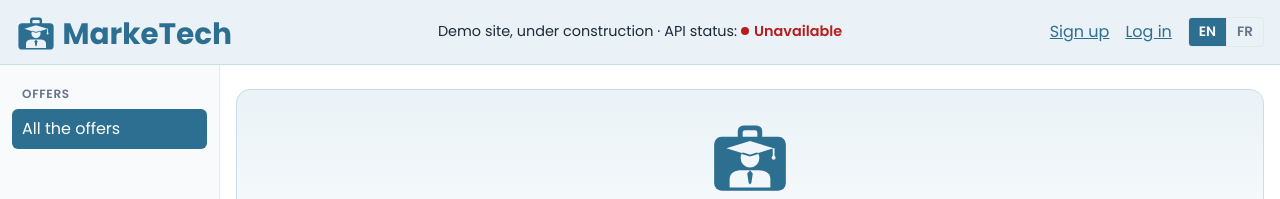
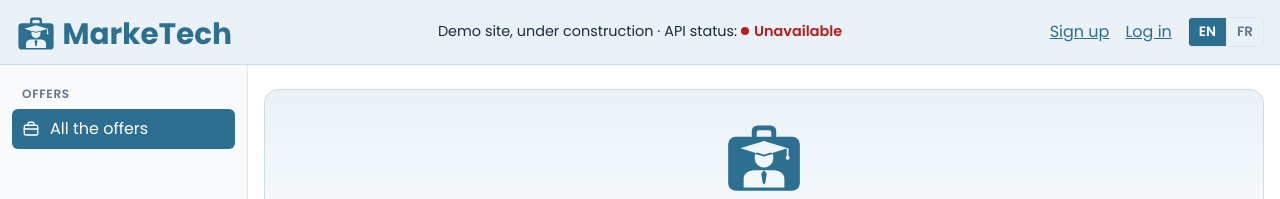
Before and after one commit to DanielGarcia85/MarkeTech, a Vue app in the folder frontend/: page / in a window 1280 px wide. Shown: the top 199 px of the page. Built offline with nearby package versions, Linux system fonts and the light colour scheme; no server answers.

Commit message:
feat(frontend): icons in the side bar, empty states with a drawing, boxed application cards

```diff
--- a/frontend/src/components/AppSidebar.vue
+++ b/frontend/src/components/AppSidebar.vue
@@ -7,8 +7,9 @@
   gets the list of the offers only, so that the pages keep the same layout
   before and after logging in; a logged-in user gets the links of their
   role and their account (the profile, then the e-mail address and the
-  password). One group of links per area of the application;
-  a group gets its links when the pages exist, never before. On a narrow
+  password), each link with a small drawing before it (Icon). One group
+  of links per area of the application; a group gets its links when the
+  pages exist, never before. On a narrow
   window, the bar becomes a strip under the header, where each group keeps
   its title and its links on one line, and wraps as a whole.
 -->
@@ -17,6 +18,7 @@
 import { useI18n } from "vue-i18n";
 
 import { useSession } from "../session";
+import Icon from "./Icon.vue";
 
 const { t } = useI18n();
 const session = useSession();
@@ -26,32 +28,33 @@ const session = useSession();
   <nav class="sidebar" :aria-label="t('nav.label')">
     <div class="block">
       <p class="group">{{ t("nav.offers") }}</p>
-      <RouterLink :to="{ name: 'home' }">{{ t("nav.allOffers") }}</RouterLink>
+      <RouterLink :to="{ name: 'home' }"><Icon name="briefcase" />{{ t("nav.allOffers") }}</RouterLink>
       <RouterLink v-if="session.user?.role === 'employer'" :to="{ name: 'myOffers' }">
-        {{ t("nav.myOffers") }}
+        <Icon name="clipboard" />{{ t("nav.myOffers") }}
       </RouterLink>
       <RouterLink v-if="session.user?.role === 'employer'" :to="{ name: 'receivedApplications' }">
-        {{ t("nav.receivedApplications") }}
+        <Icon name="inbox" />{{ t("nav.receivedApplications") }}
       </RouterLink>
       <RouterLink v-if="session.user?.role === 'candidate'" :to="{ name: 'myApplications' }">
-        {{ t("nav.myApplications") }}
+        <Icon name="send" />{{ t("nav.myApplications") }}
       </RouterLink>
       <RouterLink v-if="session.user?.role === 'candidate'" :to="{ name: 'myFavorites' }">
-        {{ t("nav.myFavorites") }}
+        <Icon name="heart" />{{ t("nav.myFavorites") }}
       </RouterLink>
     </div>
     <div v-if="session.user" class="block">
       <p class="group">{{ t("nav.account") }}</p>
-      <RouterLink :to="{ name: 'profile' }">{{ t("nav.profile") }}</RouterLink>
-      <RouterLink :to="{ name: 'credentials' }">{{ t("nav.credentials") }}</RouterLink>
+      <RouterLink :to="{ name: 'profile' }"><Icon name="user" />{{ t("nav.profile") }}</RouterLink>
+      <RouterLink :to="{ name: 'credentials' }"><Icon name="key" />{{ t("nav.credentials") }}</RouterLink>
     </div>
   </nav>
 </template>
 
 <style scoped>
+/* Wide enough for the longest link, its drawing before it, on one line */
 .sidebar {
   flex: none;
-  width: 220px;
+  width: 248px;
   padding: 20px 12px;
   border-right: 1px solid var(--mt-border);
   background: var(--mt-surface);
@@ -72,14 +75,26 @@ const session = useSession();
   margin-top: 20px;
 }
 
-/* One link per line; the page being shown is marked by the router with
-   the class router-link-active */
+/* One link per line, its drawing before its words, in the muted colour
+   until the link is the current page or under the pointer; the page
+   being shown is marked by the router with the class router-link-active */
 .sidebar a {
-  display: block;
+  display: flex;
+  align-items: center;
+  gap: 10px;
   padding: 8px 10px;
   border-radius: 6px;
   color: var(--mt-text);
   text-decoration: none;
+}
+
+.sidebar a .icon {
+  color: var(--mt-muted);
+}
+
+.sidebar a:hover .icon,
+.sidebar a.router-link-active .icon {
+  color: inherit;
 }
 
 .sidebar a:hover {
--- a/frontend/src/components/ApplicationCard.vue
+++ b/frontend/src/components/ApplicationCard.vue
@@ -77,10 +77,13 @@ const text = useApplicationText();
 </template>
 
 <style scoped>
-/* One application, a rule under each */
+/* One application in a box, as the offers are shown */
 .card {
-  padding: 20px 0;
-  border-bottom: 1px solid var(--mt-border);
+  margin-bottom: 12px;
+  padding: 18px 20px;
+  border: 1px solid var(--mt-border);
+  border-radius: 12px;
+  background: var(--mt-background);
 }
 
 .head {
--- /dev/null
+++ b/frontend/src/components/EmptyState.vue
@@ -0,0 +1,62 @@
+<!--
+  frontend/src/components/EmptyState.vue
+
+  Empty state — what a list shows when it has nothing to show
+  ───────────────────────────────────────────────────────────────────────────
+  Used by the lists of the site (the offers, the favorites, the
+  applications of a candidate, the offers and the applications of an
+  employer) instead of a bare sentence: a drawing (Icon) in a disc of the
+  light blue, the sentence of the page under it and, when the page gives
+  one in the slot, a link to the place where the list gets filled.
+-->
+
+<script setup lang="ts">
+import Icon, { type IconName } from "./Icon.vue";
+
+defineProps<{
+  icon: IconName;
+  text: string;
+}>();
+</script>
+
+<template>
+  <div class="empty">
+    <span class="disc">
+      <Icon :name="icon" :size="30" />
+    </span>
+    <p class="text">{{ text }}</p>
+    <p v-if="$slots.default" class="action"><slot /></p>
+  </div>
+</template>
+
+<style scoped>
+/* Centred, with air around, in a dashed frame of the light blue */
+.empty {
+  margin: 16px 0;
+  padding: 36px 16px;
+  border: 1px dashed var(--mt-blue-border);
+  border-radius: 12px;
+  text-align: center;
+}
+
+.disc {
+  display: inline-flex;
+  align-items: center;
+  justify-content: center;
+  width: 64px;
+  height: 64px;
+  border-radius: 50%;
+  background: var(--mt-blue-surface);
+  color: var(--mt-blue);
+}
+
+.text {
+  max-width: 480px;
+  margin: 14px auto 0;
+  color: var(--mt-muted);
+}
+
+.action {
+  margin: 12px 0 0;
+}
+</style>
--- /dev/null
+++ b/frontend/src/components/Icon.vue
@@ -0,0 +1,90 @@
+<!--
+  frontend/src/components/Icon.vue
+
+  Icon — one of the small drawings of the site, by its name
+  ───────────────────────────────────────────────────────────────────────────
+  Used by the side bar before each link, and by the empty states of the
+  lists. Line drawings on a 24 × 24 grid, drawn in the colour of the text
+  around them (currentColor), so that they follow the link they sit in.
+  Decorative: hidden from screen readers, the text next to them says it
+  all. The names are typed: a misspelled one is a type error.
+-->
+
+<script lang="ts">
+export type IconName = "briefcase" | "clipboard" | "inbox" | "send" | "heart" | "user" | "key" | "search";
+</script>
+
+<script setup lang="ts">
+withDefaults(
+  defineProps<{
+    name: IconName;
+    // The side of the drawing, in pixels
+    size?: number;
+  }>(),
+  { size: 18 },
+);
+</script>
+
+<template>
+  <svg
+    :width="size"
+    :height="size"
+    viewBox="0 0 24 24"
+    fill="none"
+    stroke="currentColor"
+    stroke-width="1.8"
+    stroke-linecap="round"
+    stroke-linejoin="round"
+    aria-hidden="true"
+    class="icon"
+  >
+    <!-- A case with a handle: the offers -->
+    <g v-if="name === 'briefcase'">
+      <rect x="3" y="7" width="18" height="13" rx="2" />
+      <path d="M8 7V5a2 2 0 0 1 2-2h4a2 2 0 0 1 2 2v2" />
+      <path d="M3 12h18" />
+    </g>
+    <!-- A board with lines: the offers of an employer -->
+    <g v-else-if="name === 'clipboard'">
+      <rect x="5" y="4" width="14" height="17" rx="2" />
+      <path d="M9 4V3h6v1" />
+      <path d="M9 10h6M9 14h6" />
+    </g>
+    <!-- A tray: the applications received -->
+    <g v-else-if="name === 'inbox'">
+      <path d="M5.5 5h13L21 13v6a2 2 0 0 1-2 2H5a2 2 0 0 1-2-2v-6z" />
+      <path d="M3 13h5l2 3h4l2-3h5" />
+    </g>
+    <!-- A paper plane: the applications sent -->
+    <g v-else-if="name === 'send'">
+      <path d="M21 3L10 14" />
+      <path d="M21 3l-7 18-4-7-7-4z" />
+    </g>
+    <!-- A heart: the favorites -->
+    <path v-else-if="name === 'heart'" d="M12 20s-7-4.5-7-10a4 4 0 0 1 7-2.5A4 4 0 0 1 19 10c0 5.5-7 10-7 10z" />
+    <!-- A head and shoulders: the profile -->
+    <g v-else-if="name === 'user'">
+      <circle cx="12" cy="8" r="4" />
+      <path d="M4 20a8 8 0 0 1 16 0" />
+    </g>
+    <!-- A key: the credentials -->
+    <g v-else-if="name === 'key'">
+      <circle cx="8" cy="15" r="4" />
+      <path d="M10.8 12.2L20 3" />
+      <path d="M17 6l2.5 2.5M14 9l2.5 2.5" />
+    </g>
+    <!-- A magnifying glass: a search without result -->
+    <g v-else-if="name === 'search'">
+      <circle cx="11" cy="11" r="6" />
+      <path d="M20 20l-4.5-4.5" />
+    </g>
+  </svg>
+</template>
+
+<style scoped>
+/* Sits on the line of the text, never shrinks beside it */
+.icon {
+  flex: none;
+  vertical-align: -3px;
+}
+</style>
--- a/frontend/src/components/OfferList.vue
+++ b/frontend/src/components/OfferList.vue
@@ -29,6 +29,7 @@ import {
   type OfferPage,
 } from "../api/offers";
 import { getCountries, type Country } from "../api/profile";
+import EmptyState from "./EmptyState.vue";
 import OfferCard from "./OfferCard.vue";
 
 const { t, locale } = useI18n();
@@ -235,7 +236,7 @@ onMounted(() => {
 
   <template v-else-if="result">
     <p class="count">{{ t("offers.count", result.count) }}</p>
-    <p v-if="result.count === 0" class="muted">{{ t("offers.none") }}</p>
+    <EmptyState v-if="result.count === 0" icon="search" :text="t('offers.none')" />
     <ul v-else class="cards">
       <li v-for="offer in result.results" :key="offer.id">
         <OfferCard :offer="offer" :countries="countries" @favorite="offer.favorite = $event" />
@@ -342,10 +343,6 @@ onMounted(() => {
   color: var(--mt-muted);
 }
 
-.muted {
-  color: var(--mt-muted);
-}
-
 /* The cards, one under the other, without bullets */
 .cards {
   margin: 0;
--- a/frontend/src/i18n/locales/en.ts
+++ b/frontend/src/i18n/locales/en.ts
@@ -39,6 +39,11 @@ export default {
     account: "My account",
     profile: "Profile",
     credentials: "Login details",
+  },
+
+  // Empty lists: the way to the place where they get filled
+  empty: {
+    browse: "See the offers",
   },
 
   // Footer: who is behind the site, where to find more, how to get in touch
@@ -508,6 +513,7 @@ export default {
     allApplications: "All applications",
     notFound: "This offer does not exist, or is not yours.",
     loadFailed: "The applications could not be loaded.",
+    none: "No application to show.",
     count: "No application | {count} application | {count} applications",
     set: {
       in_progress: "Mark in progress",
--- a/frontend/src/i18n/locales/fr.ts
+++ b/frontend/src/i18n/locales/fr.ts
@@ -41,6 +41,11 @@ const fr: typeof en = {
     account: "Mon compte",
     profile: "Profil",
     credentials: "Identifiants",
+  },
+
+  // Empty lists: the way to the place where they get filled
+  empty: {
+    browse: "Voir les offres",
   },
 
   // Footer: who is behind the site, where to find more, how to get in touch
@@ -510,6 +515,7 @@ const fr: typeof en = {
     allApplications: "Toutes les candidatures",
     notFound: "Cette offre n'existe pas, ou n'est pas la vôtre.",
     loadFailed: "Les candidatures n'ont pas pu être chargées.",
+    none: "Aucune candidature à afficher.",
     count: "Aucune candidature | {count} candidature | {count} candidatures",
     set: {
       in_progress: "Mettre en cours",
--- a/frontend/src/pages/MyOffersPage.vue
+++ b/frontend/src/pages/MyOffersPage.vue
@@ -27,6 +27,7 @@ import {
   type Offer,
 } from "../api/offers";
 import { getCountries, type Country } from "../api/profile";
+import EmptyState from "../components/EmptyState.vue";
 import OfferCard from "../components/OfferCard.vue";
 import { confirm } from "../confirm";
 
@@ -119,7 +120,9 @@ onMounted(() => {
   <p v-if="loadFailed" class="error">{{ t("myOffers.loadFailed") }}</p>
 
   <template v-else-if="offers">
-    <p v-if="offers.length === 0" class="muted">{{ t("myOffers.none") }}</p>
+    <EmptyState v-if="offers.length === 0" icon="clipboard" :text="t('myOffers.none')">
+      <RouterLink :to="{ name: 'offerNew' }">{{ t("myOffers.new") }}</RouterLink>
+    </EmptyState>
     <ul v-else class="cards">
       <li v-for="offer in offers" :key="offer.id">
         <OfferCard :offer="offer" :countries="countries" show-status>
@@ -194,10 +197,6 @@ onMounted(() => {
   text-decoration: none;
 }
 
-.muted {
-  color: var(--mt-muted);
-}
-
 .cards {
   margin: 16px 0 0;
   padding: 0;
```
Also changed, not shown: frontend/src/pages/MyApplicationsPage.vue (+10 -4 lines), frontend/src/pages/MyFavoritesPage.vue (+4 -5 lines), frontend/src/pages/ReceivedApplicationsPage.vue (+7 -9 lines).
